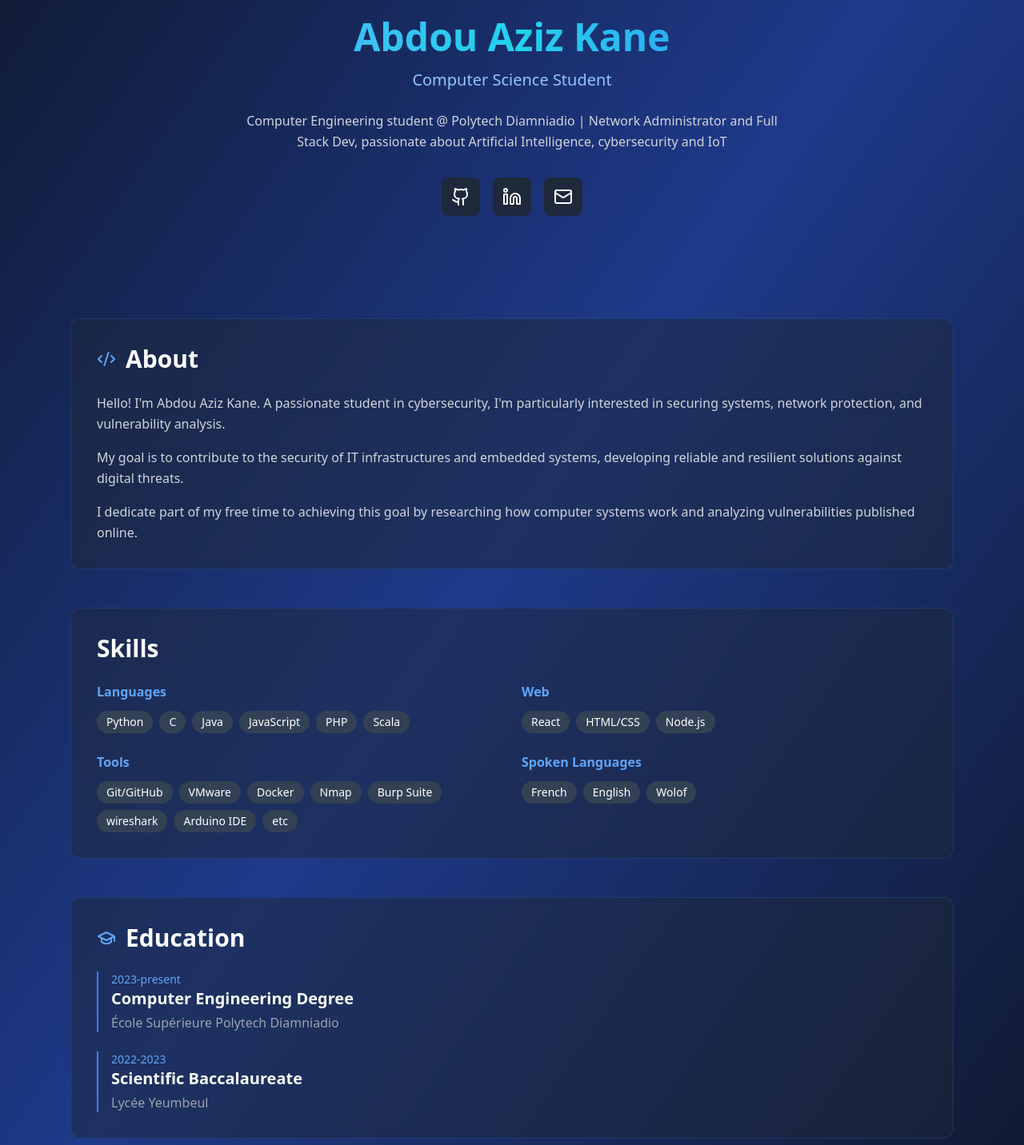
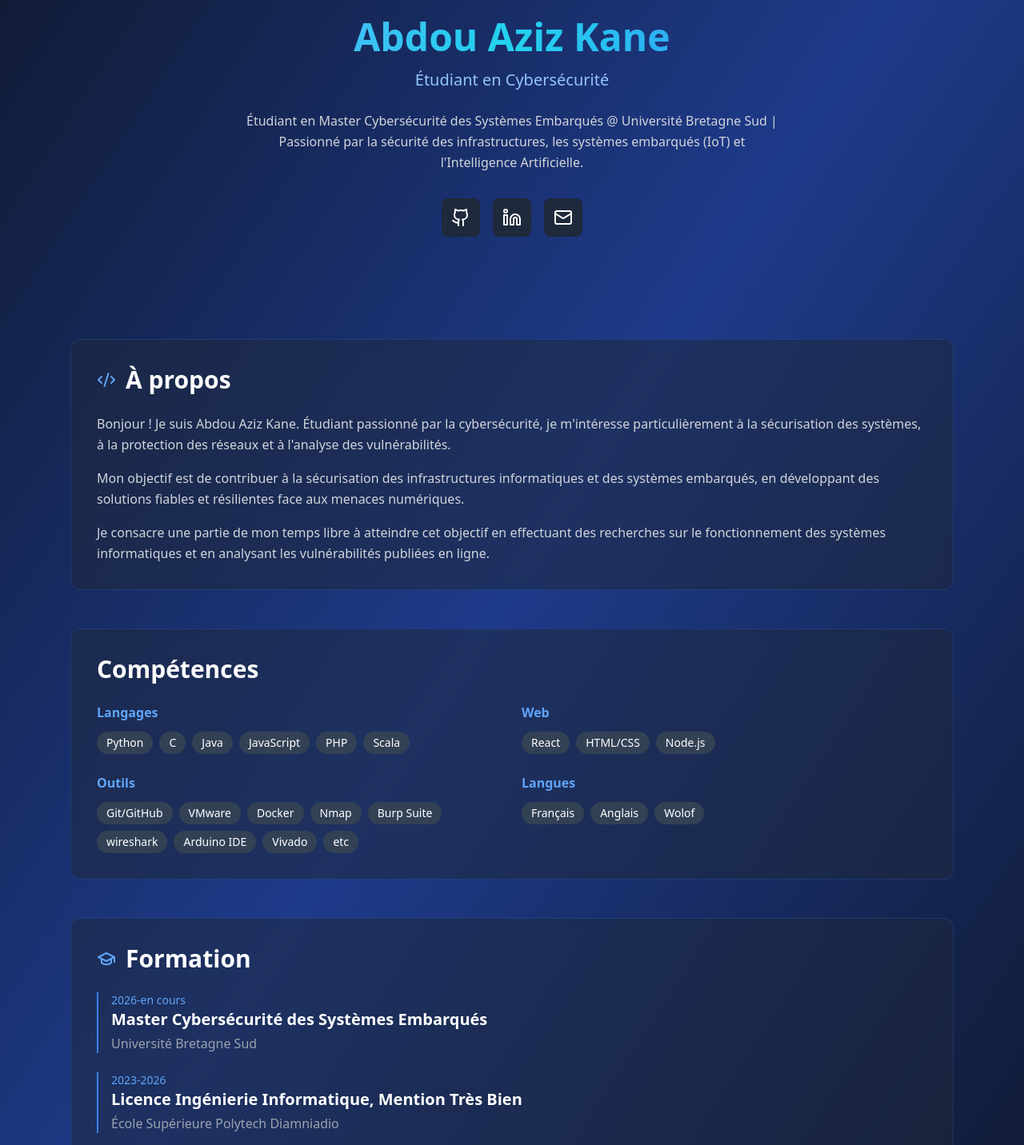
Before and after one commit to azizkane01/mon-portfolio, a React (Create React App) app: page / in a window 1280 px wide. Shown: the part 258-1690 px from the top of the page at 80% size. Built offline with nearby package versions, Linux system fonts and the light colour scheme; the HTML template or start-up script is replaced by a standard one.

Commit message:
Mise a jour de la partie Formation: Ajout Master

```diff
--- a/src/components/Portfolio.jsx
+++ b/src/components/Portfolio.jsx
@@ -5,7 +5,7 @@ import { Github, Linkedin, Mail, ExternalLink, Code2, Briefcase, GraduationCap,
 export default function Portfolio() {
   const navigate = useNavigate();
   const [activeSection, setActiveSection] = useState('about');
-  const [language, setLanguage] = useState('en');
+  const [language, setLanguage] = useState('fr');
   const [isMenuOpen, setIsMenuOpen] = useState(false);
 
   const translations = {
@@ -16,8 +16,8 @@ export default function Portfolio() {
         experience: 'Expérience'
       },
       hero: {
-        role: 'Étudiant en Informatique',
-        description: 'Etudiant en ingénierie Informatique @ Polytech Diamniadio | Administrateur Réseau et Full Stack Dev , passionné par l\'Intelligence Artificielle, la cybersécurité et l\'IoT'
+        role: 'Étudiant en Cybersécurité',
+        description: 'Étudiant en Master Cybersécurité des Systèmes Embarqués @ Université Bretagne Sud | Passionné par la sécurité des infrastructures, les systèmes embarqués (IoT) et l\'Intelligence Artificielle.'
       },
       about: {
         title: 'À propos',
@@ -34,17 +34,21 @@ export default function Portfolio() {
       },
       education: {
         title: 'Formation',
-        degree1: 'Diplôme d\'ingénieur Informatique',
+        degree0: 'Master Cybersécurité des Systèmes Embarqués',
+        school0: 'Université Bretagne Sud',
+        period0: '2026-en cours',
+        degree1: 'Licence Ingénierie Informatique, Mention Très Bien',
         school1: 'École Supérieure Polytech Diamniadio',
-        period1: '2023-en cours',
+        period1: '2023-2026',
         degree2: 'Baccalauréat Scientifique',
         school2: 'Lycée Yeumbeul',
         period2: '2022-2023'
       },
       projects: {
         title: 'Projets',
-        viewProject: 'Voir le projet',
-        viewDemo: 'Voir le projet',
+        viewProject: 'Voir la démo',
+        viewDemo: 'Voir le code',
+        moreOnGithub: "Et bien d'autres disponibles sur mon GitHub",
         project1: {
           title: 'Création et Administration d\'un réseau et de ces services',
           description: 'Projet de configuration compléte d\'un réseau sécurisé pour l\'entreprise fictive SMARTTECH,comprenant DMZ,LAN,VPN,ToIP,authentification Wi-Fi via FreeRADIUS et FreeIPA.\n Mise en oeuvre dans GNS3 sous VMware(Ubuntu) avec conteneurs Docker:VPN IPsec,firewall nftables,logs auditd,authentification Kerberos/LDAP.'
@@ -102,8 +106,8 @@ export default function Portfolio() {
         experience: 'Experience'
       },
       hero: {
-        role: 'Computer Science Student',
-        description: 'Computer Engineering student @ Polytech Diamniadio | Network Administrator and Full Stack Dev, passionate about Artificial Intelligence, cybersecurity and IoT'
+        role: 'Cybersecurity Student',
+        description: 'Master\'s student in Embedded Systems Cybersecurity @ Université Bretagne Sud | Passionate about infrastructure security, Embedded Systems (IoT), and Artificial Intelligence.'
       },
       about: {
         title: 'About',
@@ -120,17 +124,21 @@ export default function Portfolio() {
       },
       education: {
         title: 'Education',
-        degree1: 'Computer Engineering Degree',
+        degree0: 'Master in Embedded Systems Cybersecurity',
+        school0: 'Université Bretagne Sud',
+        period0: '2026-present',
+        degree1: 'Bachelor in Computer Engineering, Highest Honors',
         school1: 'École Supérieure Polytech Diamniadio',
-        period1: '2023-present',
+        period1: '2023-2026',
         degree2: 'Scientific Baccalaureate',
         school2: 'Lycée Yeumbeul',
         period2: '2022-2023'
       },
       projects: {
         title: 'Projects',
-        viewProject: 'View project',
-        viewDemo: 'View project',
+        viewProject: 'View demo',
+        viewDemo: 'View code',
+        moreOnGithub: "And many more available on my GitHub",
         project1: {
           title: 'Network Creation and Administration with its Services',
           description: 'Complete configuration project of a secure network for the fictional company SMARTTECH, including DMZ, LAN, VPN, VoIP, Wi-Fi authentication via FreeRADIUS and FreeIPA.\n Implementation in GNS3 under VMware(Ubuntu) with Docker containers: IPsec VPN, nftables firewall, auditd logs, Kerberos/LDAP authentication.'
@@ -247,6 +255,11 @@ export default function Portfolio() {
 
   const education = [
     {
+      school: t.education.school0,
+      degree: t.education.degree0,
+      period: t.education.period0
+    },
+    {
       school: t.education.school1,
       degree: t.education.degree1,
       period: t.education.period1
@@ -261,7 +274,7 @@ export default function Portfolio() {
   const skills = {
     [t.skills.languages]: ["Python", "C", "Java", "JavaScript", "PHP", "Scala"],
     [t.skills.web]: ["React", "HTML/CSS", "Node.js"],
-    [t.skills.tools]: ["Git/GitHub", "VMware", "Docker", "Nmap", "Burp Suite", "wireshark", "Arduino IDE", "etc"],
+    [t.skills.tools]: ["Git/GitHub", "VMware", "Docker", "Nmap", "Burp Suite", "wireshark", "Arduino IDE", "Vivado", "etc"],
     [t.skills.spokenLanguages]: t.spokenLangs
   };
 
@@ -459,6 +472,18 @@ export default function Portfolio() {
                 </div>
               ))}
             </div>
+
+            <div className="mt-12 text-center">
+              <a
+                href="https://github.com/azizkane01"
+                target="_blank"
+                rel="noopener noreferrer"
+                className="inline-flex items-center gap-2 text-lg text-gray-300 hover:text-blue-400 transition-colors bg-slate-800/50 backdrop-blur-sm px-6 py-3 rounded-full border border-blue-500/20 hover:border-blue-400/40"
+              >
+                <Github className="w-5 h-5" />
+                {t.projects.moreOnGithub}
+              </a>
+            </div>
           </div>
         )}
 
```
Also changed, not shown: 2 other files (tests, documents, lock files or other folders).
